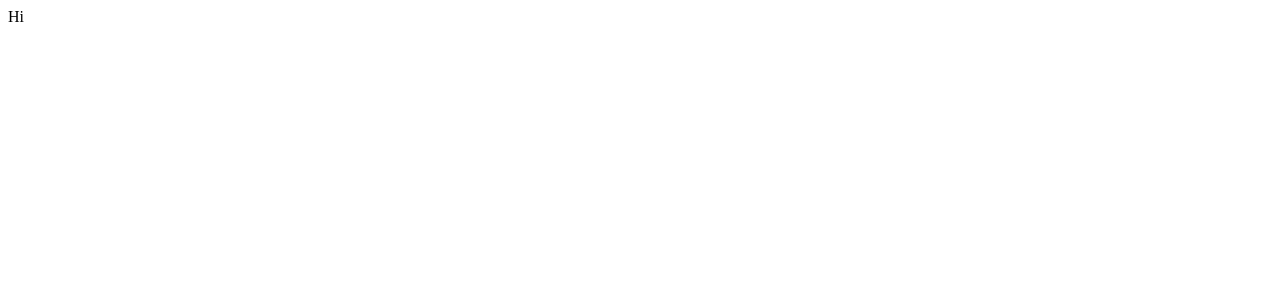
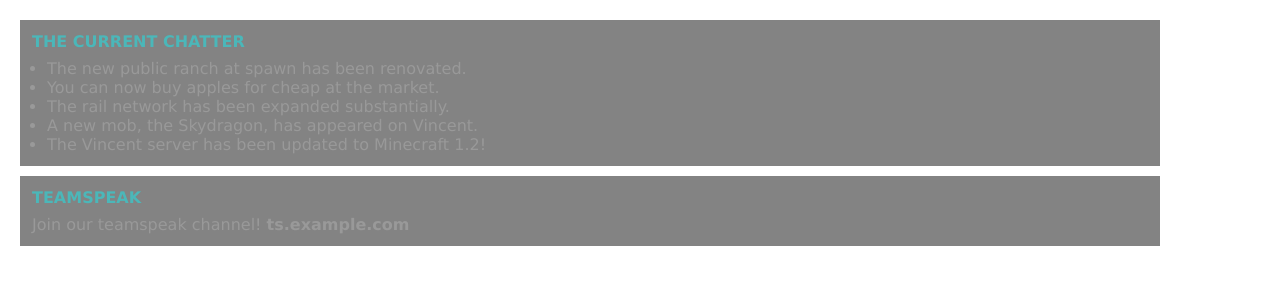
Before and after one commit to DeltaRobot314/MineTech, a plain HTML site: page index.html in a window 1280 px wide. Drawn offline with Linux system fonts and the light colour scheme.

Commit message:
Fancy Launcher Test

```diff
--- a/index.html
+++ b/index.html
@@ -1 +1,58 @@
-<p>Hi</p>
+<!DOCTYPE html>
+<html>
+<head>
+<title>News Page</title>
+<style>
+body {
+    color: #999999;
+    font-family: 'Lucida Grande', 'Lucida Sans Unicode', 'Lucida Sans', Geneva, Verdana, sans-serif;
+    margin: 0;
+    padding: 20px;
+    font-size: 12pt;
+}
+.logo {
+    padding: 0 0 12px 0;
+}
+.block {
+    width: 90%;
+    padding: 12px;
+    margin: 0 0 10px 0;
+    background: url(block_bg.png);
+}
+h1 {
+    font-size: 100%;
+    color: #4bb7b9;
+    margin: 0 0 8px 0;
+    padding: 0;
+}
+ul {
+    margin: 0;
+    padding: 0 0 0 15px;
+}
+li {
+    margin: 0;
+    padding: 0;
+}
+</style>
+</head>
+<body>
+
+<div class="block">
+    <h1>THE CURRENT CHATTER</h1>
+
+    <ul>
+        <li>The new public ranch at spawn has been renovated.</li>
+        <li>You can now buy apples for cheap at the market.</li>
+        <li>The rail network has been expanded substantially.</li>
+        <li>A new mob, the Skydragon, has appeared on Vincent.</li>
+        <li>The Vincent server has been updated to Minecraft 1.2!</li>
+    </ul>
+</div>
+
+<div class="block">
+    <h1>TEAMSPEAK</h1>
+
+    Join our teamspeak channel! <strong>ts.example.com</strong>
+</div>
+</body>
+</html>
```
Also changed, not shown: block_bg.png (added).
